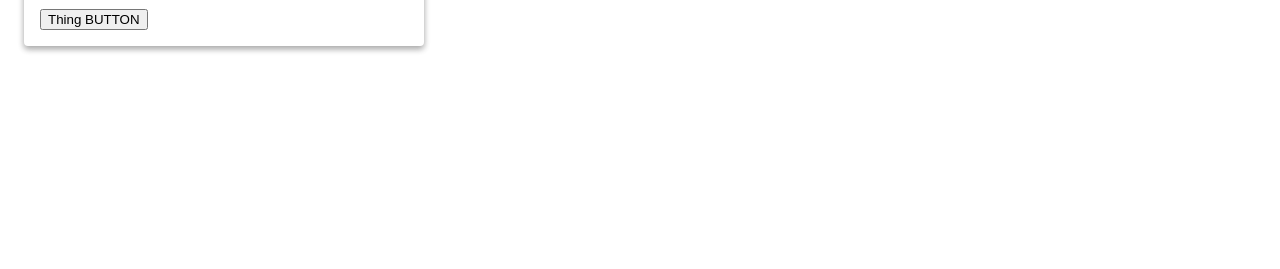
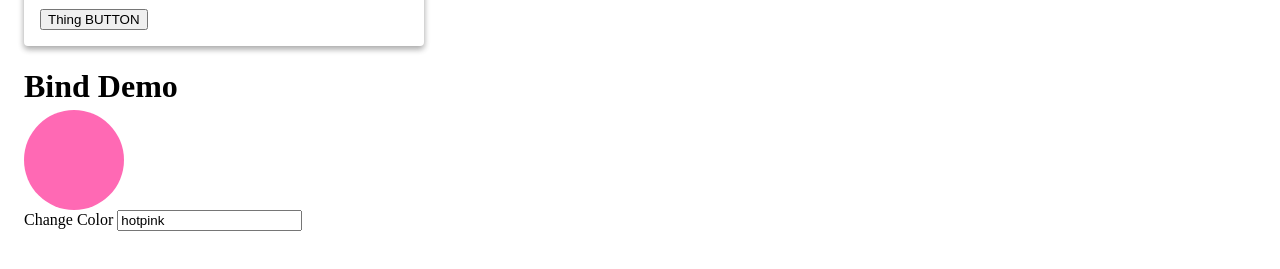
Before and after one commit to xmtrinidad/wut-do, a Svelte app in the folder client/: page /demo in a window 1280 px wide. Shown: the part 1016-1285 px from the top of the page. Before the commit the page ends 1110 px from the top, so only its background shows below. Built offline with nearby package versions, Linux system fonts and the light colour scheme; a web font is replaced by a local one.

Commit message:
added bind example

```diff
--- /dev/null
+++ b/client/src/components/demos/bind-demo.svelte
@@ -0,0 +1,28 @@
+<script>
+  let circleColor = 'hotpink';
+</script>
+
+
+<div class="bind-demo">
+  <h1>Bind Demo</h1>
+  <div class="circle" style="background-color: {circleColor}"></div>
+  <div class="input-container">
+    <label for="color_input">Change Color</label>
+    <input bind:value={circleColor} placeholder={circleColor} type="text" id="color_input">
+  </div>
+</div>
+
+<style>
+  h1 {
+    font-size: 2rem;
+    font-weight: bold;
+  }
+
+  .circle {
+    margin-top: 8px;
+    width: 100px;
+    height: 100px;
+    border-radius: 100%;
+    background-color: hotpink;
+  }
+</style>
--- a/client/src/pages/demo.svelte
+++ b/client/src/pages/demo.svelte
@@ -1,6 +1,7 @@
 <script>
 import AttributesDemo from "../components/demos/attributes-demo.svelte";
 import HtmlRenderDemo from '../components/demos/html-render-demo.svelte';
+import BindDemo from '../components/demos/bind-demo.svelte';
 import PropsDemo from '../components/demos/props-demo.svelte';
 
 // Prop being passed into PropsDemo
@@ -23,6 +24,9 @@ const things = [
   <div class="demo">
     <PropsDemo things={things}></PropsDemo>
   </div>
+  <div class="demo">
+    <BindDemo></BindDemo>
+  </div>
 </div>
 
 <style>
```
